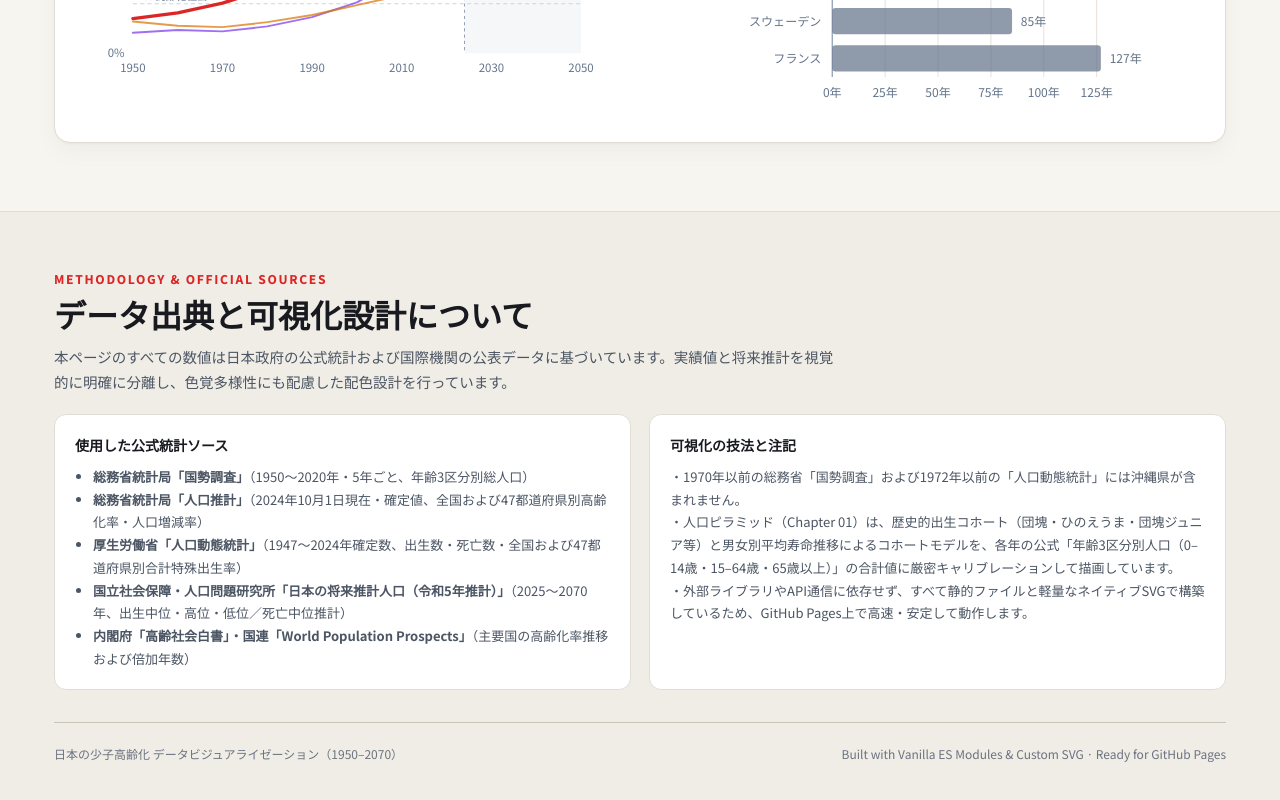
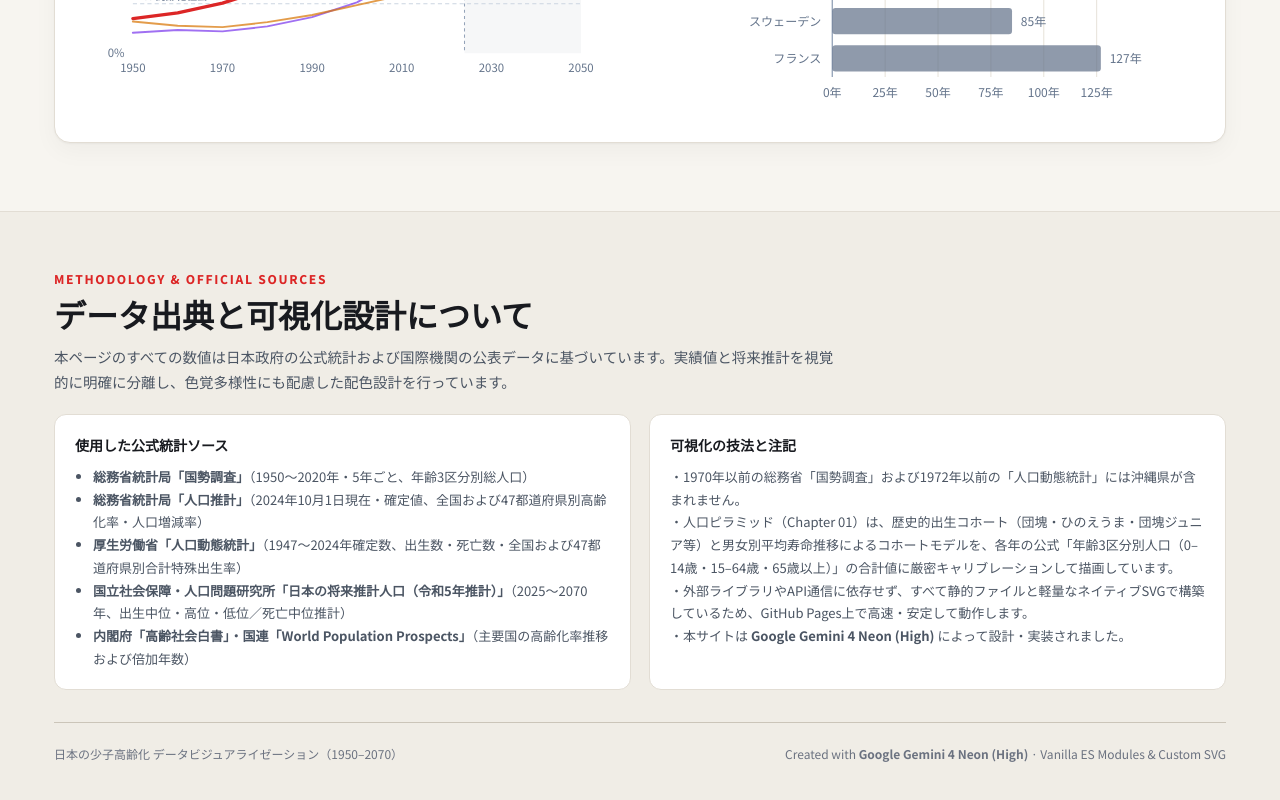
Before and after one commit to katzkawai/kklab-neon-visdata, a plain HTML site: page index.html in a window 1280 px wide. Shown: the part 5581-6381 px from the top of the page. Drawn offline with Linux system fonts and the light colour scheme.

Commit message:
docs: Google Gemini 4 Neon (High) による作成クレジットをサイトおよびREADMEに追記

```diff
--- a/index.html
+++ b/index.html
@@ -440,14 +440,15 @@
             <p>
               ・1970年以前の総務省「国勢調査」および1972年以前の「人口動態統計」には沖縄県が含まれません。<br />
               ・人口ピラミッド（Chapter 01）は、歴史的出生コホート（団塊・ひのえうま・団塊ジュニア等）と男女別平均寿命推移によるコホートモデルを、各年の公式「年齢3区分別人口（0–14歳・15–64歳・65歳以上）」の合計値に厳密キャリブレーションして描画しています。<br />
-              ・外部ライブラリやAPI通信に依存せず、すべて静的ファイルと軽量なネイティブSVGで構築しているため、GitHub Pages上で高速・安定して動作します。
+              ・外部ライブラリやAPI通信に依存せず、すべて静的ファイルと軽量なネイティブSVGで構築しているため、GitHub Pages上で高速・安定して動作します。<br />
+              ・本サイトは <strong>Google Gemini 4 Neon (High)</strong> によって設計・実装されました。
             </p>
           </div>
         </div>
 
         <footer class="site-footer">
           <span>日本の少子高齢化 データビジュアライゼーション（1950–2070）</span>
-          <span>Built with Vanilla ES Modules &amp; Custom SVG · Ready for GitHub Pages</span>
+          <span>Created with <strong>Google Gemini 4 Neon (High)</strong> · Vanilla ES Modules &amp; Custom SVG</span>
         </footer>
       </div>
     </section>
```
Also changed, not shown: 1 other file.
